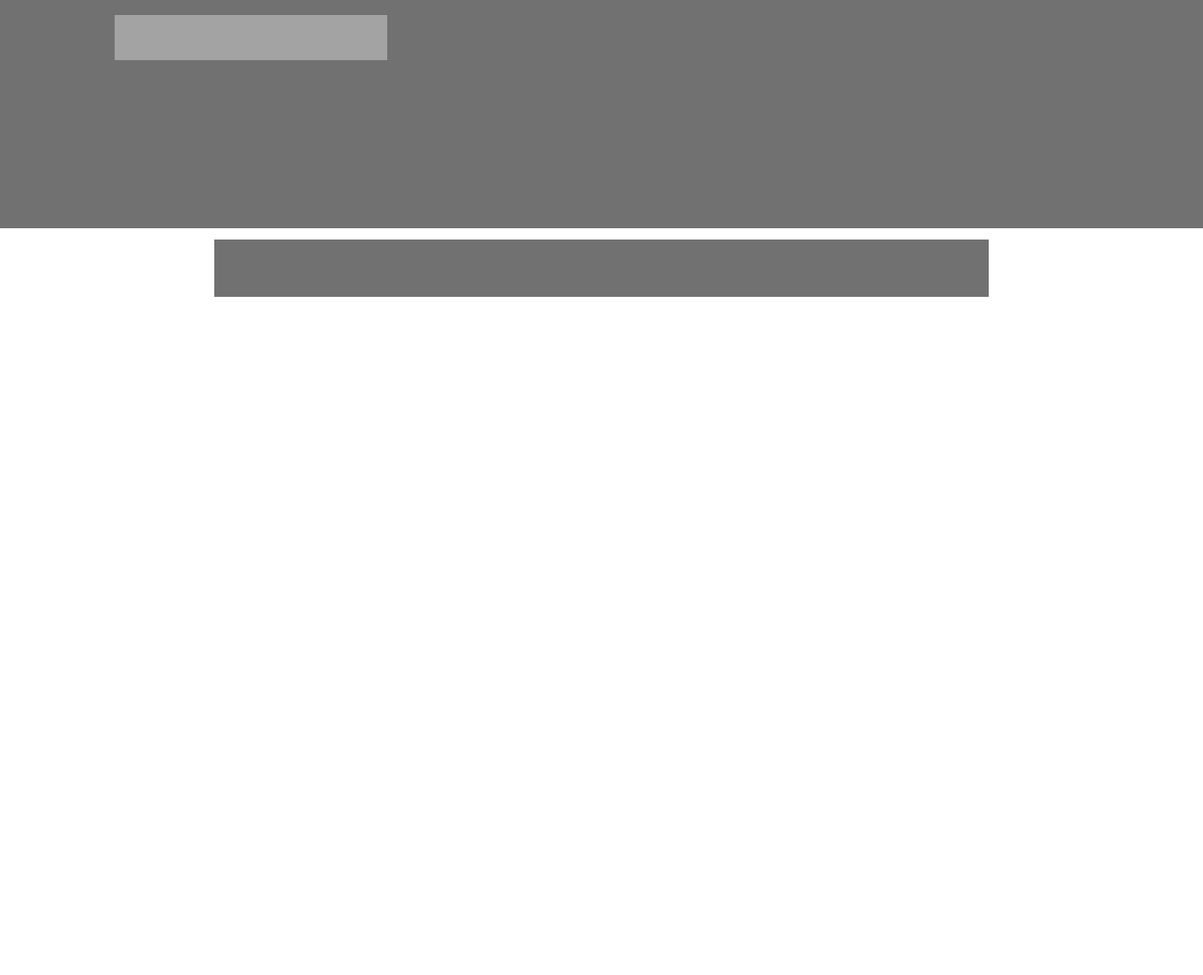
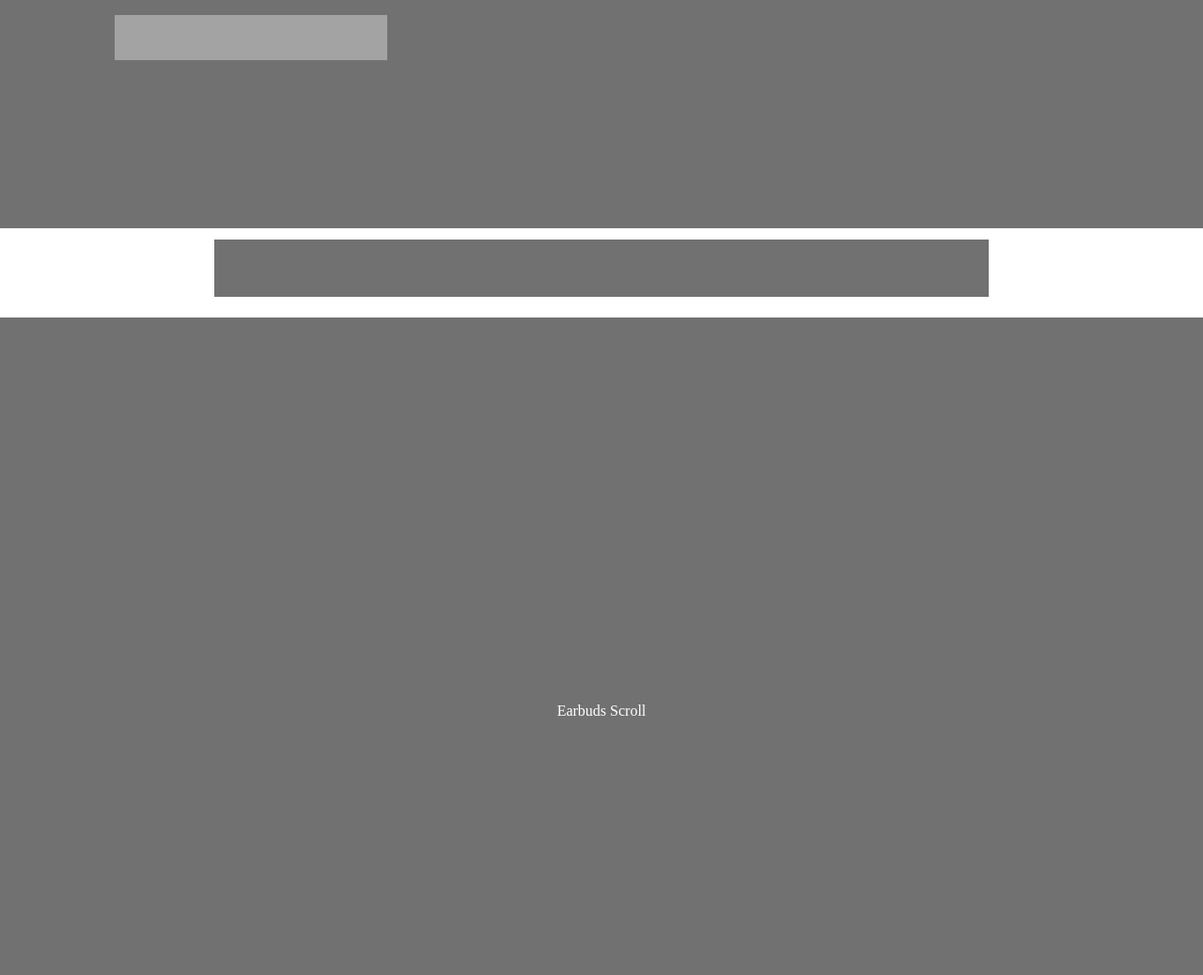
Before and after one commit to gracegesalan/gesalan_applegrace_earbudpromopage, a plain HTML site: page index.html in a window 1280 px wide. Shown: the part 661-1699 px from the top of the page at 94% size. Before the commit the page ends 999 px from the top, so only its background shows below. Drawn offline with nearby package versions, Linux system fonts and the light colour scheme; some packages are replaced by stand-ins of ours; a script that the page names is missing.

Commit message:
finished the scrolling section

```diff
--- a/index.html
+++ b/index.html
@@ -87,6 +87,10 @@
       <section id="slogan" class="grid-con">
         <div id="sectionslogan" class="box3 xl-col-start-3 xl-col-end-11 m-col-start-3 m-col-end-11 col-start-1 col-end-5"></div>
       </section>
+
+      <section id="scroll" class="box3 grid-con">
+        <div id="scrolltext" class="xl-col-start-6 xl-col-end-8 m-col-start-6 m-col-end-8 col-start-2 col-end-4">Earbuds Scroll</div>
+      </section>
     </main>
 
     </main>
--- a/sass/components/_index.scss
+++ b/sass/components/_index.scss
@@ -3,3 +3,4 @@
 @forward 'header';
 @forward 'hero';
 @forward 'slogan';
+@forward 'scroll';
--- /dev/null
+++ b/sass/components/_scroll.scss
@@ -0,0 +1,31 @@
+
+#scroll {
+    height: 800px;
+
+
+    #scrolltext {
+        margin-top: 390px;
+        color: white;
+    }}
+
+
+@media screen and (min-width:768px) {
+    #scroll {
+        height: 700px;
+    }
+
+    #scrolltext {
+        margin-top: 350px;
+        color: white;
+    }
+}
+@media screen and (min-width:1920px) {
+    #scroll {
+        height: 600px;
+    }
+
+    #scrolltext {
+        margin-top: 340px;
+        color: white;
+    }
+}
```
Also changed, not shown: css/main.css.
